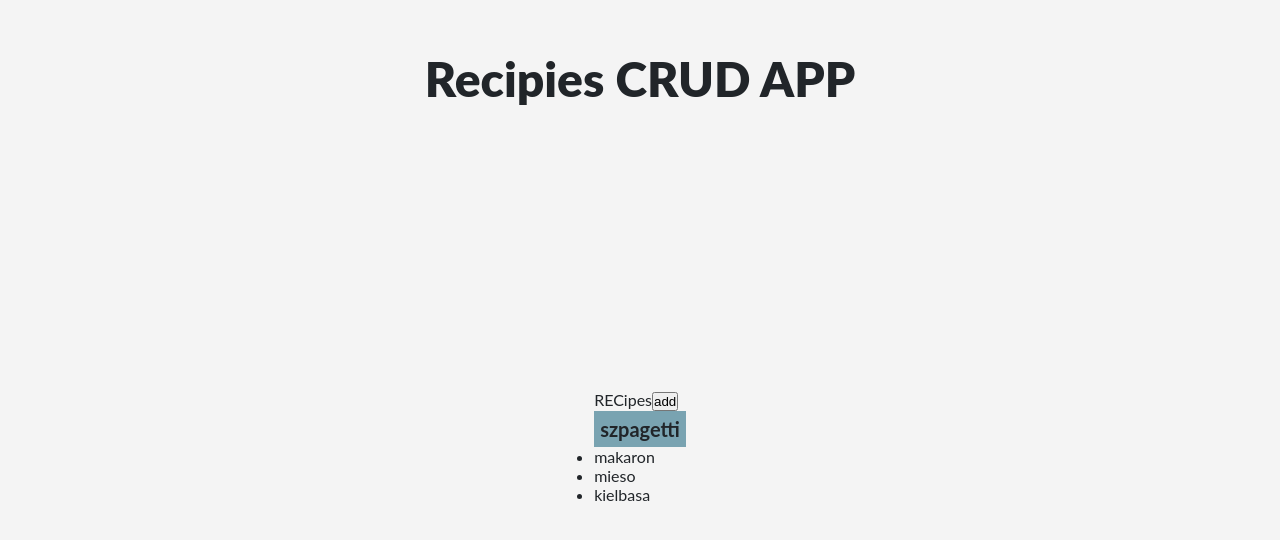
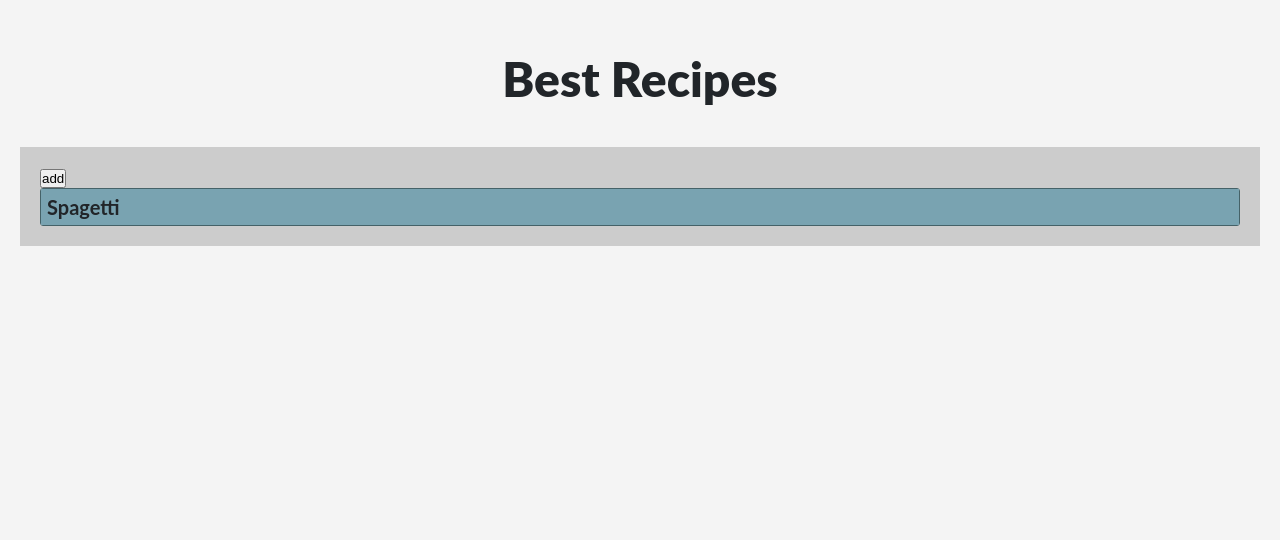
Before and after one commit to MakarCodes/recipes_crud, a React (Create React App) app: page / in a window 1280 px wide. Both pictures are taken after a click on the button "add". Shown: the top 540 px of the page. Built offline with nearby package versions, Linux system fonts and the light colour scheme.

Commit message:
Add styling and funcionality to show and hide ingredients section to SingleRecipe component

```diff
--- a/src/components/Layout/Layout.tsx
+++ b/src/components/Layout/Layout.tsx
@@ -3,13 +3,13 @@ import classes from './Layout.module.scss';
 const Layout: React.FC<React.ReactNode> = ({ children }) => {
   return (
     <div className={classes.Wrapper}>
-      <h1 className={classes.Title}>Recipies CRUD APP</h1>
-      <div
+      <h1 className={classes.Title}>Best Recipes</h1>
+      {/* <div
         className={classes.InnerWrapper}
         style={{ minHeight: `${window.innerHeight - 200}px` }}
-      >
-        {children}
-      </div>
+      > */}
+      {children}
+      {/* </div> */}
     </div>
   );
 };
--- /dev/null
+++ b/src/components/Routes/Recipes/Recipes.module.scss
@@ -0,0 +1,9 @@
+.Wrapper {
+  background-color: #ccc;
+  padding: 20px;
+}
+
+.Info {
+  font-size: 16px;
+  text-align: center;
+}
--- a/src/components/Routes/Recipes/Recipes.tsx
+++ b/src/components/Routes/Recipes/Recipes.tsx
@@ -1,5 +1,9 @@
 import { useContext, useEffect } from 'react';
+
+import classes from './Recipes.module.scss';
+
 import { recipesContext } from '../../../contexts/recipesContext';
+
 import SingleRecipe from './SingleRecipe/SingleRecipe';
 
 const Recipes = () => {
@@ -8,16 +12,21 @@ const Recipes = () => {
   useEffect(() => {
     console.log(recipesState);
   }, [recipesState]);
+
   return (
-    <div>
-      RECipes
+    <div className={classes.Wrapper}>
       <button
         onClick={() =>
-          recipesActions.addRecipe('szpagetti', 'makaron,mieso,kielbasa')
+          recipesActions.addRecipe('Spagetti', 'makaron,mięso,sos pomidorowy')
         }
       >
         add
       </button>
+      {!recipesState.recipes.length && (
+        <p className={classes.Info}>
+          Sorry, lack of new recipes. Please click add button to add new recipe.
+        </p>
+      )}
       {recipesState.recipes.map(({ id, name, ingredients }) => (
         <SingleRecipe key={id} name={name} ingredients={ingredients} />
       ))}
--- a/src/components/Routes/Recipes/SingleRecipe/SingleRecipe.module.scss
+++ b/src/components/Routes/Recipes/SingleRecipe/SingleRecipe.module.scss
@@ -1,6 +1,9 @@
 .Card {
-  width: 100%;
-  margin: 0 auto;
+  border: solid 1px #456268;
+  border-radius: 3px;
+  &:not(:last-child) {
+    margin: 0 auto 10px auto;
+  }
 }
 
 .Name {
@@ -9,16 +12,26 @@
   padding: 6px;
   font-size: 20px;
   font-weight: 700;
+  text-transform: capitalize;
+  cursor: pointer;
+}
+
+.IngredientsWrapper {
+  margin: 20px 10px;
+  padding: 20px 0 10px 0;
+  border-top: 1px solid #456268;
 }
 
 .Ingredients {
   display: block;
+  background-color: #d0e8f2;
 }
 
 .SingleIngredient {
   font-size: 16px;
   padding: 6px;
-  border: solid 1px black;
+  list-style-type: none;
+  border: solid 1px #456268;
   &:not(:last-child) {
     border-bottom: none;
   }
--- a/src/components/Routes/Recipes/SingleRecipe/SingleRecipe.tsx
+++ b/src/components/Routes/Recipes/SingleRecipe/SingleRecipe.tsx
@@ -1,21 +1,34 @@
-import { useEffect, useMemo } from 'react';
+import { useMemo } from 'react';
+import useVisibility from '../../../../customHooks/useVisibility';
 import classes from './SingleRecipe.module.scss';
 
 interface IProps {
   name: string;
   ingredients: string[];
 }
+
 const SingleRecipe: React.FC<IProps> = ({ name, ingredients }) => {
+  const { isVisible, toggleVisibility } = useVisibility();
+
   const ingredientList = useMemo(
-    () => ingredients.map(ingredient => <li>{ingredient}</li>),
+    () =>
+      ingredients.map((ingredient, idx) => (
+        <li className={classes.SingleIngredient} key={ingredient + idx}>
+          {ingredient}
+        </li>
+      )),
     [ingredients]
   );
   return (
     <div className={classes.Card}>
-      <div className={classes.Name}>{name}</div>
-      <div className={classes.Ingredients}>
-        <ul>{ingredientList}</ul>
+      <div className={classes.Name} onClick={() => toggleVisibility()}>
+        {name}
       </div>
+      {isVisible && (
+        <div className={classes.IngredientsWrapper}>
+          <ul className={classes.Ingredients}>{ingredientList}</ul>
+        </div>
+      )}
     </div>
   );
 };
--- /dev/null
+++ b/src/customHooks/useVisibility.tsx
@@ -0,0 +1,11 @@
+import { useState } from 'react';
+
+const useVisibility = () => {
+  const [isVisible, setIsVisible] = useState(false);
+
+  const toggleVisibility = () => setIsVisible(!isVisible);
+
+  return { isVisible, toggleVisibility };
+};
+
+export default useVisibility;
```
